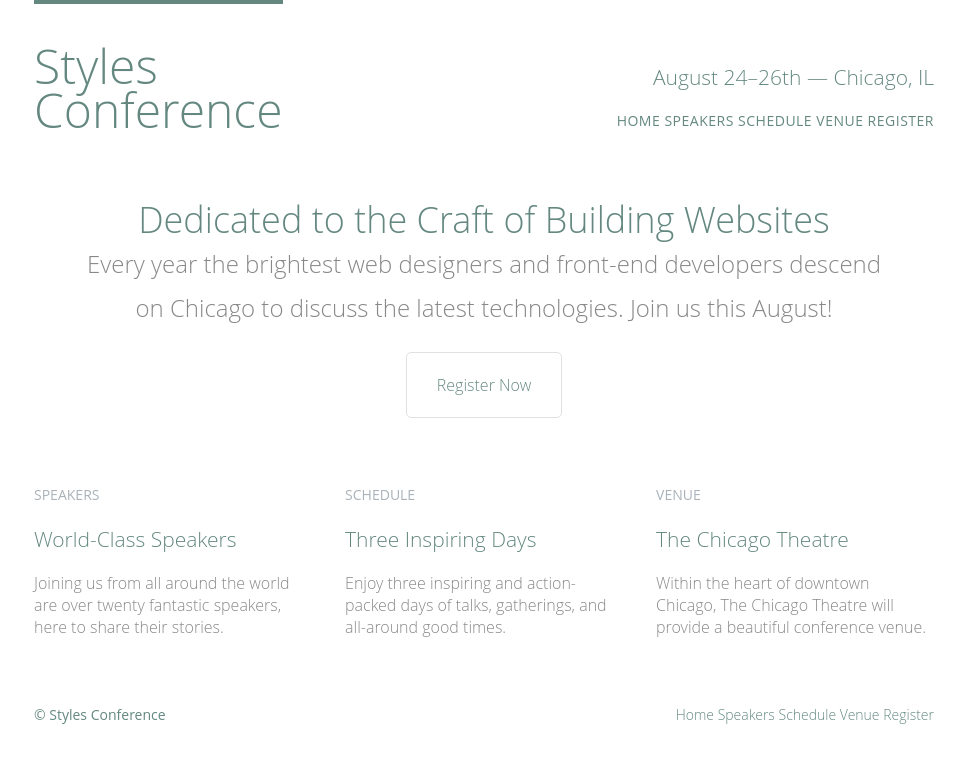
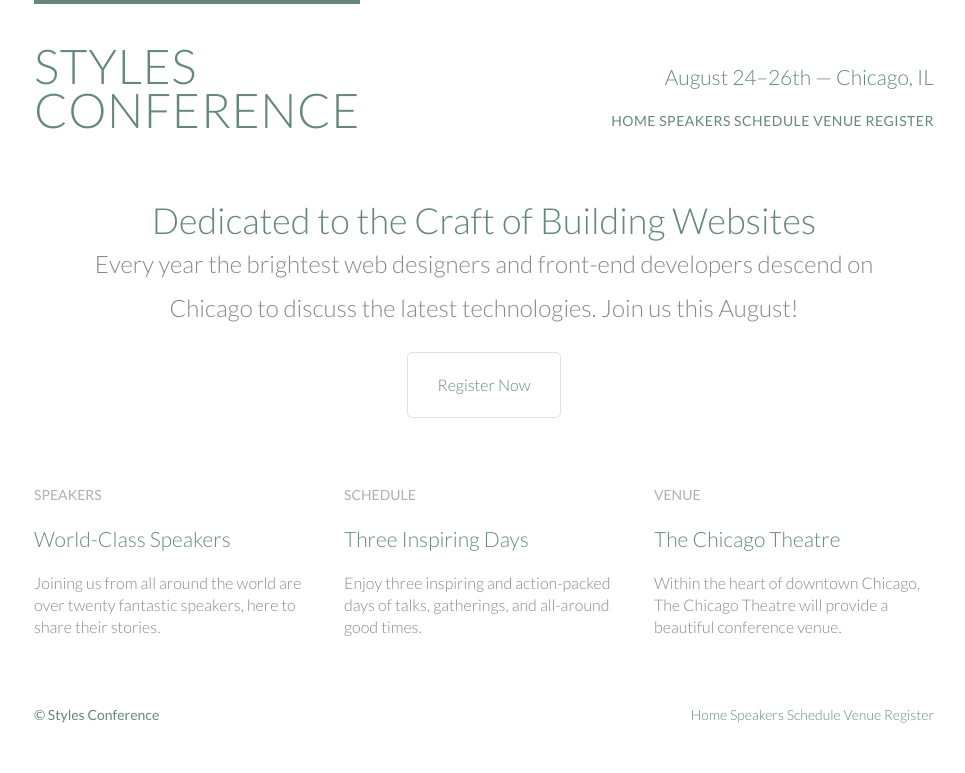
Before and after one commit to jfreegs/styles-conference, a plain HTML site: page index.html in a window 1280 px wide. Shown: the whole page, without its empty margins (156-1121 px from the left). Drawn offline with Linux system fonts and the light colour scheme.

Commit message:
fix the logo thinness

```diff
--- a/assets/stylesheets/main.css
+++ b/assets/stylesheets/main.css
@@ -135,7 +135,7 @@ table {
 */
 body{
 color: #888;
-font: 300 16px/22px "Open Sans", "Helvetica Neue", Helvetica, Arial, sans-serif;
+font: 300 16px/22px "Lato", "Open Sans", "Helvetica Neue", Helvetica, Arial, sans-serif;
   }
 
 h1, h2, h3, h4{
@@ -294,6 +294,7 @@ p {
 }
 .hero p {
   font-size: 24px;
+  font-weight: 100px;
 }
 
 .teaser a:hover h3 {
@@ -311,8 +312,11 @@ p {
   border-top: 4px solid #648880;
   float: left;
   font-size: 48px;
+  font-weight: 100px;
+  letter-spacing:.5px;
   line-height: 44px;
   padding: 40px 0 22px 0;
+  text-transform: uppercase;
 }
 
 .tagline {
--- a/index.html
+++ b/index.html
@@ -4,6 +4,7 @@
     <meta charset="utf-8" />
     <title>Styles Conference</title>
     <link rel="stylesheet" href="assets/stylesheets/main.css" />
+    <link rel="stylesheet" href="http://fonts.googleapis.com/css?family=Lato:100,300,400">
   </head>
 
   <body>
```
Also changed, not shown: register.html (+2 -0 lines), schedule.html (+2 -0 lines), speakers.html (+2 -0 lines), venue.html (+2 -0 lines).
